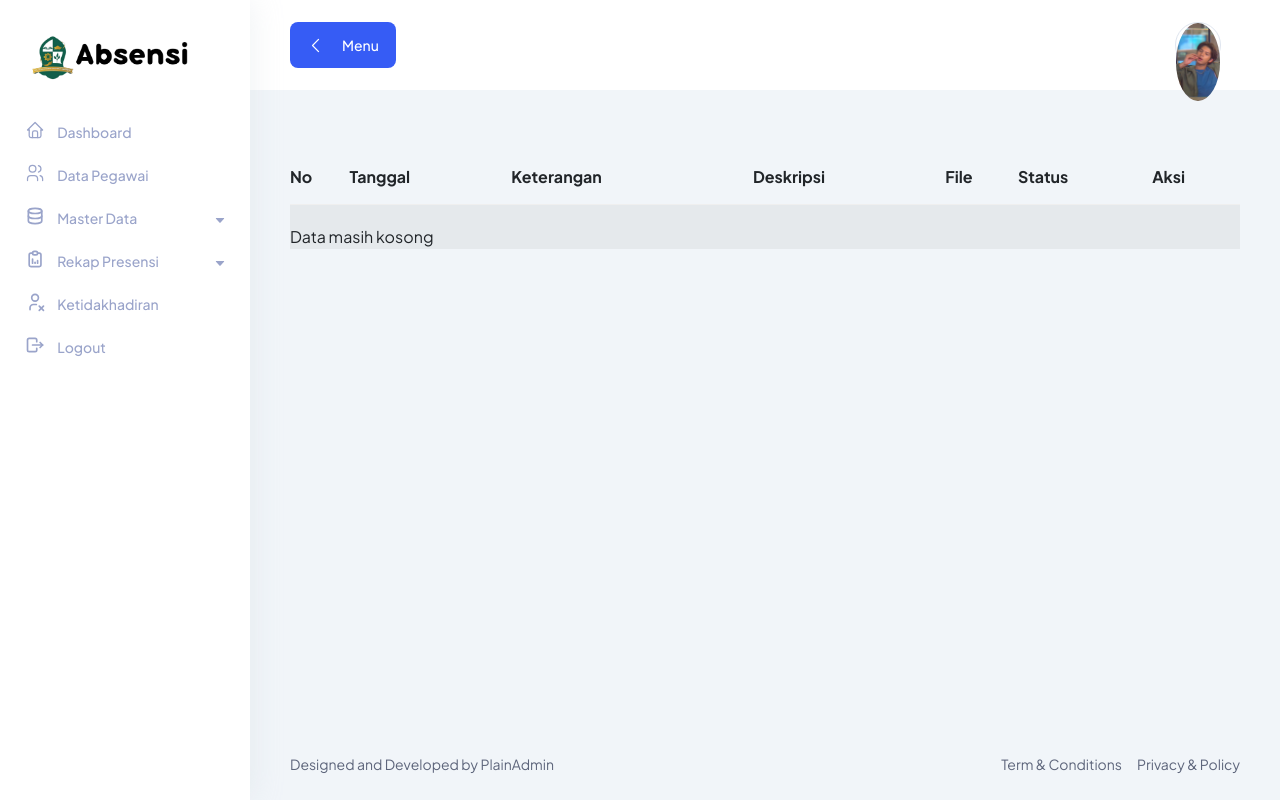
After one commit to jaturtur/absensi_pegawai, a CodeIgniter 4 app: the page made by app/Views/admin/ketidakhadiran.php in a window 1280 px wide. The commit adds this page. Run offline with PHP 8.4 and a stand-in for CodeIgniter, Linux system fonts and the light colour scheme; the template is opened without the code that fills it, so the values that code supplies are empty; some libraries are stand-ins or nearby versions.

Commit message:
melengkapi untuk persetujuan pengajuan ketidakhadiran oleh admin

```diff
--- a/app/Controllers/Pegawai/Ketidakhadiran.php
+++ b/app/Controllers/Pegawai/Ketidakhadiran.php
@@ -95,7 +95,7 @@ class Ketidakhadiran extends BaseController
             'tanggal' => $this->request->getPost('tanggal'),
             'id_pegawai' => $this->request->getPost('id_pegawai'),
             'deskripsi' => $this->request->getPost('deskripsi'),
-            'status' => 'pending',
+            'status' => 'Menunggu',
             'file' => $nama_file,
             ]);
 
@@ -169,7 +169,7 @@ class Ketidakhadiran extends BaseController
                 'keterangan' => $this->request->getPost('keterangan'),
                 'tanggal' => $this->request->getPost('tanggal'),
                 'deskripsi' => $this->request->getPost('deskripsi'),
-                'status' => 'pending',
+                'status' => 'menunggu',
                 'file' => $nama_file,
             ]);
 
--- /dev/null
+++ b/app/Views/admin/ketidakhadiran.php
@@ -0,0 +1,52 @@
+<?= $this->extend('admin/layout.php') ?>
+
+<?= $this->section('content') ?>
+
+
+<table class="table table-striped" id="datatatables">
+    <thead>
+        <tr>
+            <th>No</th>
+            <th>Tanggal</th>
+            <th>Keterangan</th>
+            <th>Deskripsi</th>
+            <th>File</th>
+            <th>Status</th>
+            <th>Aksi</th>
+        </tr>
+    </thead>
+    <?php if($ketidakhadiran) : ?>
+    <tbody>
+    <?php $no = 1;
+    foreach ($ketidakhadiran as $ketidakhadiran) :?>
+
+      <tr>
+    <td><?= $no++ ?></td>
+    <td><?= $ketidakhadiran['tanggal'] ?></td>
+    <td><?= $ketidakhadiran['keterangan'] ?></td>
+    <td><?= $ketidakhadiran['deskripsi'] ?></td>
+    <td>
+        <a class="badge bg-primary" href="<?= base_url('file_ketidakhadiran/'. $ketidakhadiran['file']) ?>">Download</a>
+    </td>
+    <td>
+    <?php if ($ketidakhadiran['status'] == 'Menunggu') : ?>
+        <span class="text-danger"><?= $ketidakhadiran['status'] ?></span>
+    <?php else : ?>
+        <span class="text-success"><?= $ketidakhadiran['status'] ?></span>
+    <?php endif; ?>
+</td>
+    <td>
+    <a class="badge bg-success" href="<?= base_url('admin/setuju_ketidakhadiran/'. $ketidakhadiran['id']) ?>">Setuju</a>
+    </td>
+</tr>
+        <?php endforeach ;?>
+        </tbody>
+        <?php else : ?>
+                <tbody>
+                   <tr>
+                      <td colspan="7">Data masih kosong</td>
+                  </tr>
+                </tbody>
+<?php endif; ?>
+</table>
+<?= $this->endSection() ?>
--- a/app/Views/admin/layout.php
+++ b/app/Views/admin/layout.php
@@ -17,7 +17,7 @@
     <!--!===== Tabler ICON =====-->
     <link rel="stylesheet" href="https://cdnjs.cloudflare.com/ajax/libs/tabler-icons/1.35.0/iconfont/tabler-icons.min.css" integrity="sha512-tpsEzNMLQS7w9imFSjbeOHdZav3/a0bSESAL1y5jyJDoICFF2YwEdAHOPdOr1t+h8hTzar0flphxR76pd0V1zQ==" crossorigin="anonymous" referrerpolicy="no-referrer" />
 
-     <!--!===== Sweetalert =====-->
+     <!--!===== datatbales =====-->
      <link rel="stylesheet" href="https://cdn.datatables.net/2.2.1/css/dataTables.dataTables.css" />
 
      <!--!===== Sweetalert =====-->
@@ -119,7 +119,7 @@
             </ul>
           </li>
           <li class="nav-item mb-2">
-            <a href="#">
+          <a href="<?= base_url('admin/ketidakhadiran') ?>">
             <svg  xmlns="http://www.w3.org/2000/svg"  width="24"  height="24"  viewBox="0 0 24 24"  fill="none"  stroke="currentColor"  stroke-width="2"  stroke-linecap="round"  stroke-linejoin="round"  class="icon icon-tabler icons-tabler-outline icon-tabler-user-x"><path stroke="none" d="M0 0h24v24H0z" fill="none"/><path d="M8 7a4 4 0 1 0 8 0a4 4 0 0 0 -8 0" /><path d="M6 21v-2a4 4 0 0 1 4 -4h3.5" /><path d="M22 22l-5 -5" /><path d="M17 22l5 -5" /></svg>
               <span class="text">Ketidakhadiran</span>
             </a>
@@ -284,8 +284,8 @@
 
 
     <script>
-      //data tables
-        $(document).ready(function() {
+       //data tables
+       $(document).ready(function() {
           $('#datatables').DataTable();
         });
       //sweetalert berhasil
```
Also changed, not shown: app/Config/Routes.php (+6 -2 lines), app/Controllers/Admin/Ketidakhadiran.php (added, +35 -0 lines), app/Views/pegawai/layout.php (+8 -0 lines), public/profile/1739156632_cafabf0ea6b8d1312c2f.jpeg (added), public/profile/1739156656_b03ccdd4fb763b4fb031.png (added), public/uploads/1-1739165678.jpg (added), 3 other files.
